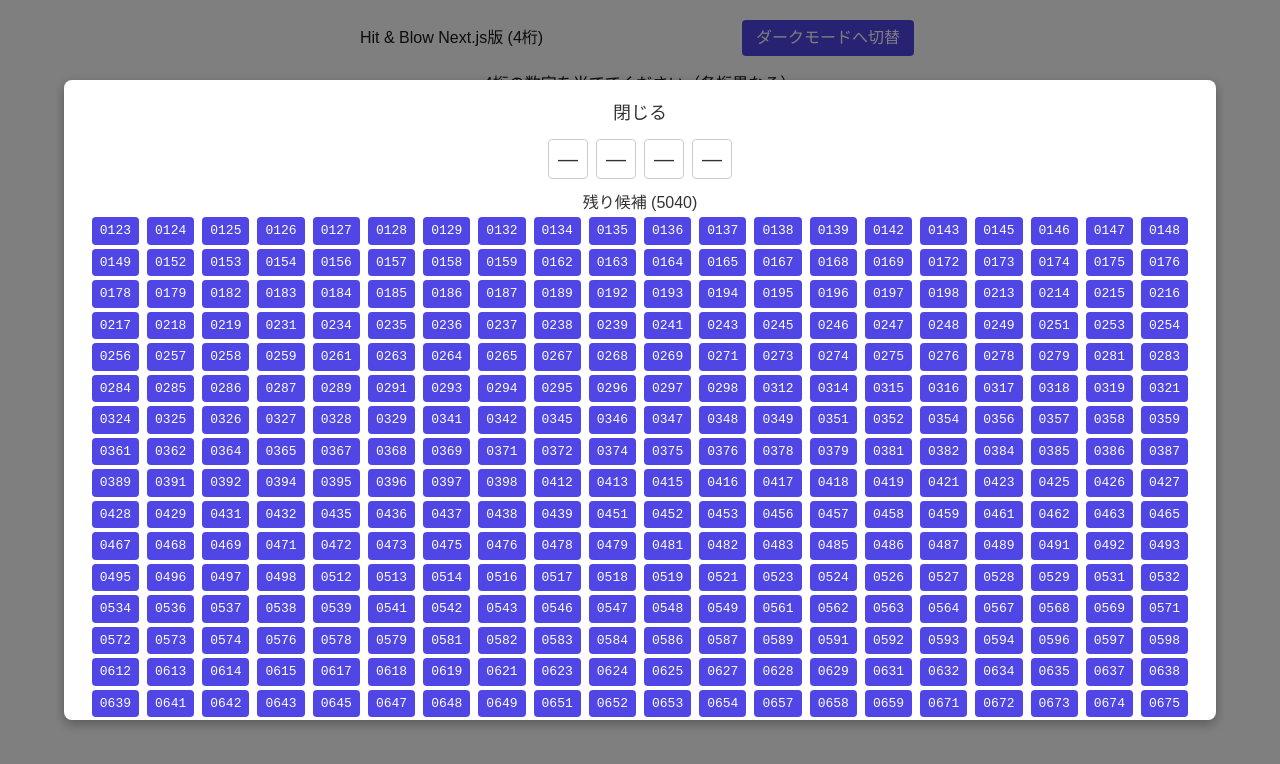
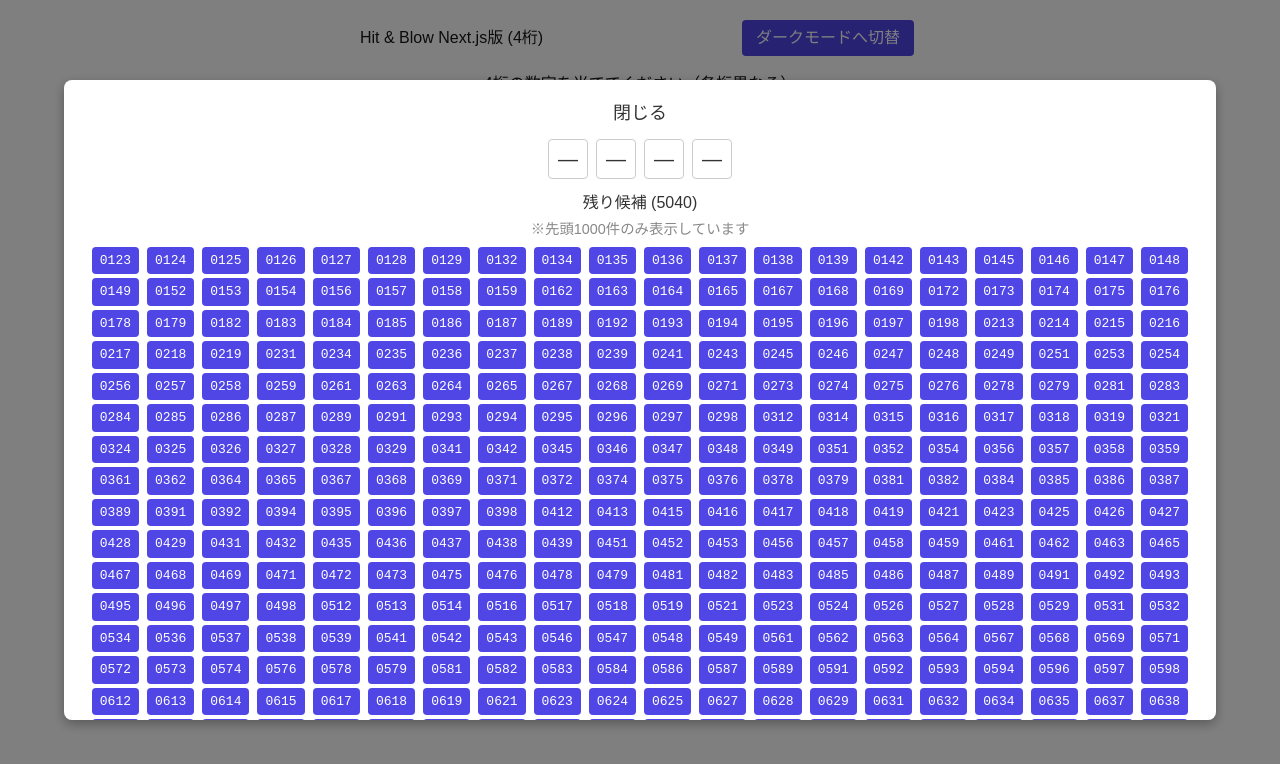
Before and after one commit to tako-chan0511/hitblow-next, a Next.js app: page / in a window 1280 px wide. Both pictures are taken after a click on the button "残り候補を表示". Shown: the top 764 px of the page. Built offline with nearby package versions, Linux system fonts and the light colour scheme.

Commit message:
残候補1000件打ち切り

```diff
--- a/src/components/CandidateList.module.css
+++ b/src/components/CandidateList.module.css
@@ -126,3 +126,10 @@
   background: red;
   color: white;
 }
+
+.limitNotice {
+  margin: 4px 0;
+  font-size: 0.9em;
+  color: #888;
+  text-align: center;
+}
--- a/src/components/CandidateList.tsx
+++ b/src/components/CandidateList.tsx
@@ -46,6 +46,9 @@ export default function CandidateList({ onClose }: CandidateListProps) {
     );
   }, [remainingCandidates, filterSlots]);
 
+  // ★ 1000件までに制限
+  const displayedLimited = useMemo(() => displayed.slice(0, 1000), [displayed]);
+
   // スロット選択時
   const onSlotClick = (idx: number) => {
     setPickerIdx(pickerIdx === idx ? null : idx);
@@ -87,7 +90,6 @@ export default function CandidateList({ onClose }: CandidateListProps) {
 
                   {pickerIdx === idx && (
                     <div className={styles.filterPickerPanel}>
-                      {/* 0-9 */}
                       {Array.from({ length: 10 }, (_, i) => (
                         <button
                           key={i}
@@ -97,7 +99,6 @@ export default function CandidateList({ onClose }: CandidateListProps) {
                           {i}
                         </button>
                       ))}
-                      {/* 削除 */}
                       <button
                         className={styles.filterPickerClear}
                         onClick={() => selectFilter("", idx)}
@@ -110,9 +111,16 @@ export default function CandidateList({ onClose }: CandidateListProps) {
               ))}
             </div>
 
+            {/* 件数表示 */}
             <h2>残り候補 ({displayed.length})</h2>
+            {displayed.length > 1000 && (
+              <p className={styles.limitNotice}>
+                ※先頭1000件のみ表示しています
+              </p>
+            )}
+
             <div className={styles.list}>
-              {displayed.map((num) => (
+              {displayedLimited.map((num) => (
                 <span key={num} className={styles.listItem}>
                   {num}
                 </span>
```
